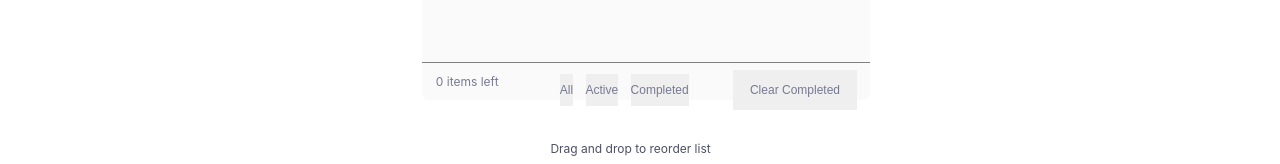
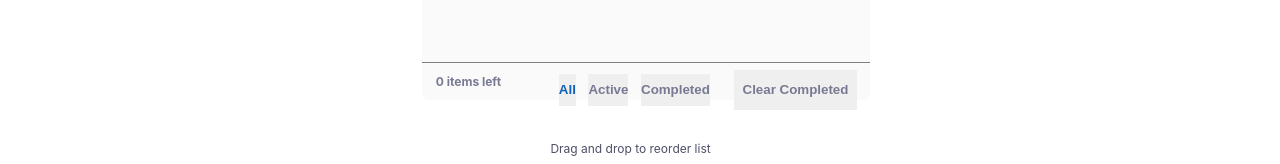
Before and after one commit to RohanSangle/todo_app, a React (Create React App) app: page / in a window 1280 px wide. Shown: the part 554-718 px from the top of the page. Built offline with nearby package versions, Linux system fonts and the light colour scheme.

Commit message:
temporary button selection

```diff
--- a/src/components/card/card.css
+++ b/src/components/card/card.css
@@ -67,14 +67,14 @@
 
     >p{
         font-size: 12px;
-        font-weight: 400;
+        font-weight: 700;
         margin-top: 5%;
         margin-left: 3%;
         color: hsl(234, 11%, 52%);
     }
     >button{
-        font-size: 12px;
-        font-weight: 400;
+        /* font-size: 12px; */
+        font-weight: 700;
         margin-top: 3%;
         margin-left: 3%;
         margin-right: 3%;
@@ -110,9 +110,12 @@
     margin-right: 8%;
     >button{
         border: 0;
-        font-size: 12px;
-        font-weight: 400;
+        /* font-size: 12px; */
+        font-weight: 700;
         color: hsl(234, 11%, 52%);
+    }
+    >button:nth-child(1){
+        color: rgb(17, 95, 184);
     }
     >button:hover{
         cursor: pointer;
```
